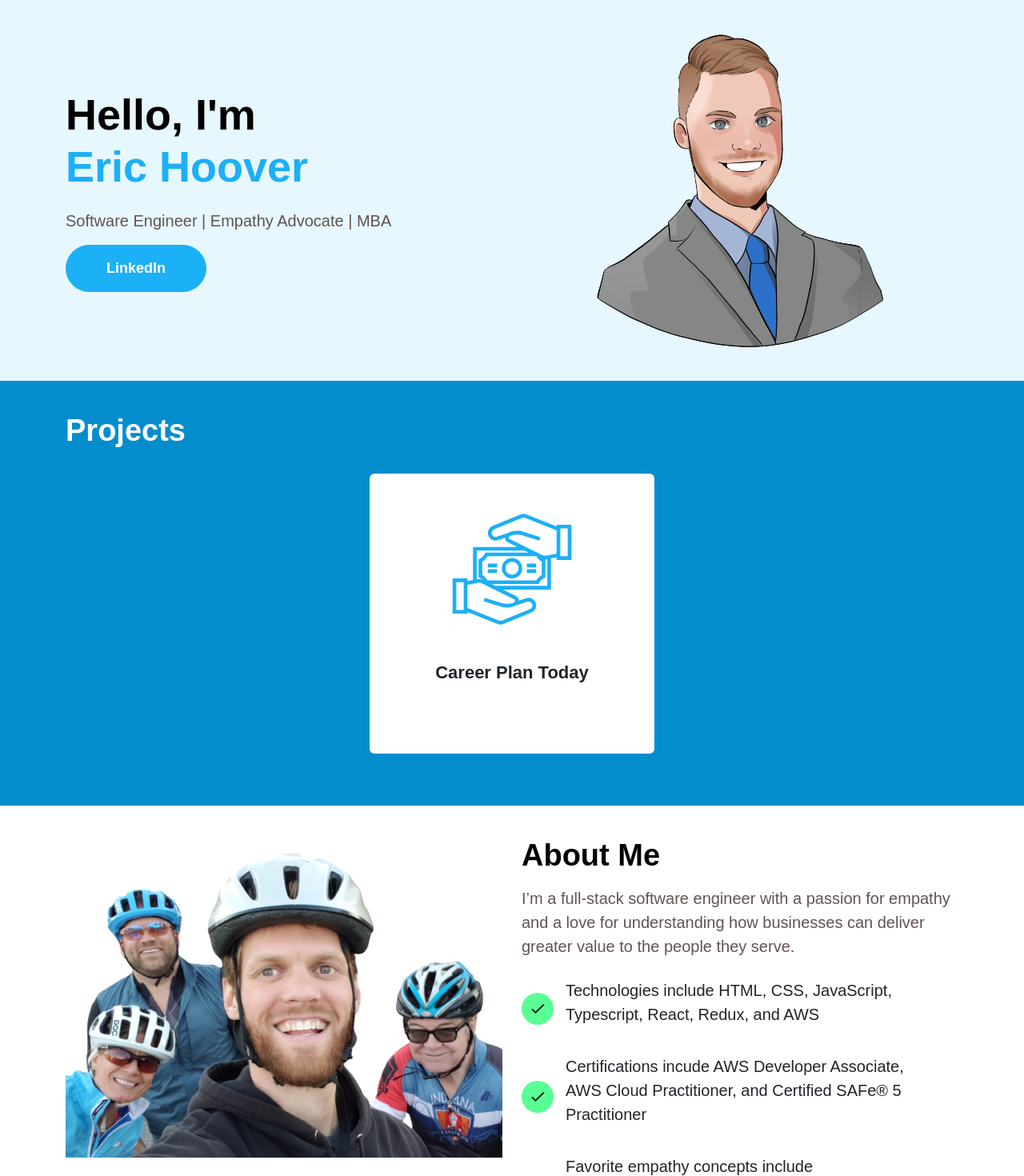
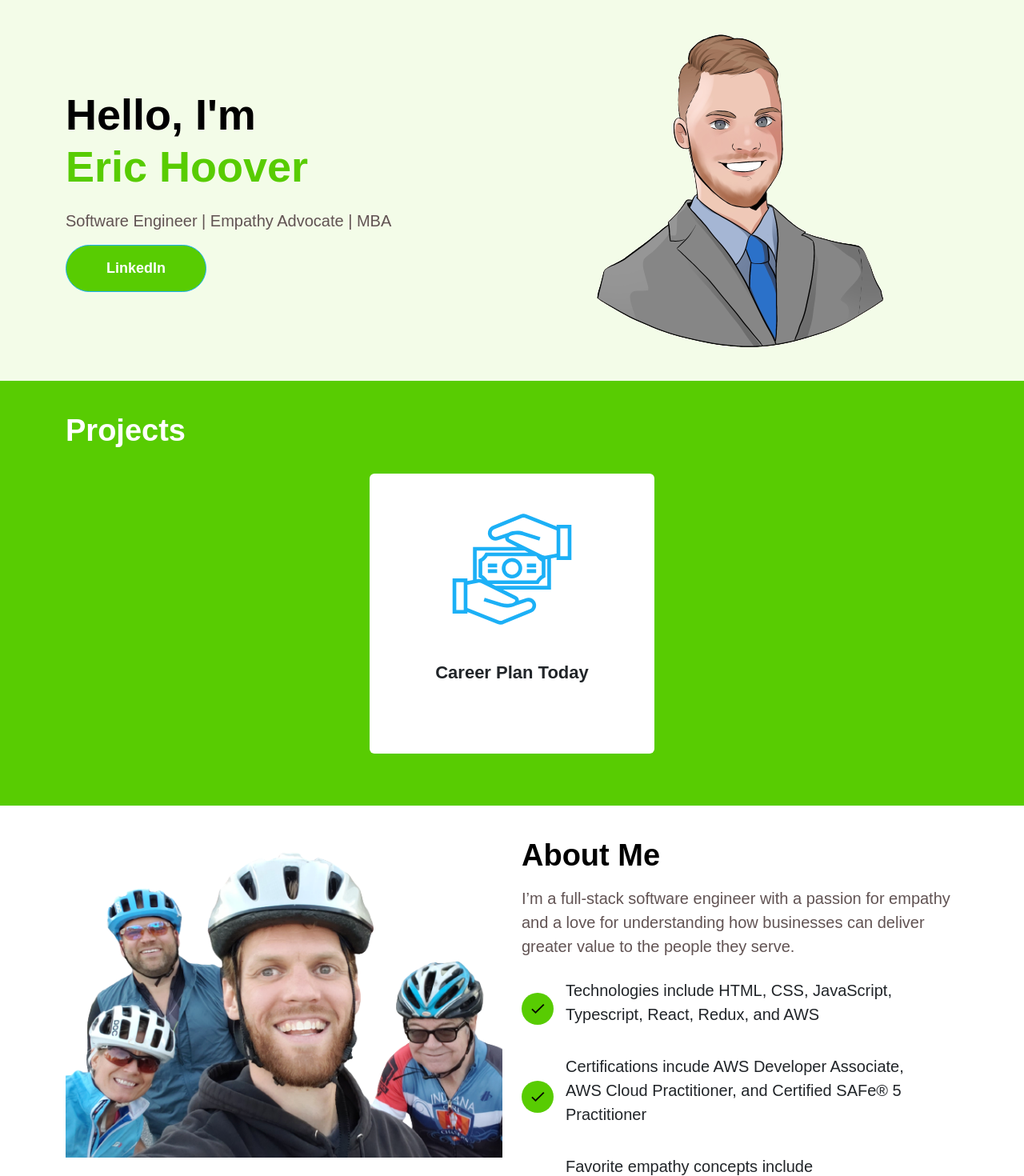
Before and after one commit to ehoover3/Portfolio, a React (Create React App) app: page / in a window 1280 px wide. Shown: the top 1470 px of the page at 80% size. Built offline with nearby package versions, Linux system fonts and the light colour scheme.

Commit message:
updated to a green theme

```diff
--- a/src/App.css
+++ b/src/App.css
@@ -101,7 +101,7 @@ p {
   font-size: 18px;
   color: #fff;
   border-radius: 50px;
-  background-color: #1cb0f6;
+  background-color: #58cc02;
   font-weight: 600;
   border: 1px solid #1cb0f6;
 }
@@ -123,7 +123,7 @@ p {
   padding: 20px 0;
 }
 .bg-body-tertiary {
-  background-color: rgba(28, 176, 246, 0.1) !important;
+  background-color: #f3fce8 !important;
 }
 
 .logo {
@@ -139,6 +139,7 @@ p {
 
 .nav-link:hover {
   color: #1cb0f6;
+
   transition: all 0.2s;
 }
 
@@ -164,7 +165,9 @@ p {
 
 .hero {
   padding-bottom: 40px;
-  background-color: rgba(28, 176, 246, 0.1) !important;
+  background-color: #f3fce8 !important;
+
+  /* background-color: rgba(28, 176, 246, 0.1) !important; */
 }
 
 .hero-content {
@@ -208,7 +211,7 @@ p {
 }
 
 .hero-heading span {
-  color: #1cb0f6;
+  color: #58cc02;
 }
 
 .hero .custom-btn {
@@ -312,7 +315,7 @@ p {
 
 /* Colleges */
 .colleges {
-  background-color: #048dcc;
+  background-color: #58cc02;
   padding: 40px 0;
 }
 
@@ -414,7 +417,7 @@ p {
 .check {
   width: 40px;
   height: 40px;
-  background-color: #59ff92;
+  background-color: #58cc02;
   border-radius: 50%;
   display: flex;
   justify-content: center;
```
Also changed, not shown: 1 other file (tests, documents, lock files or other folders).
